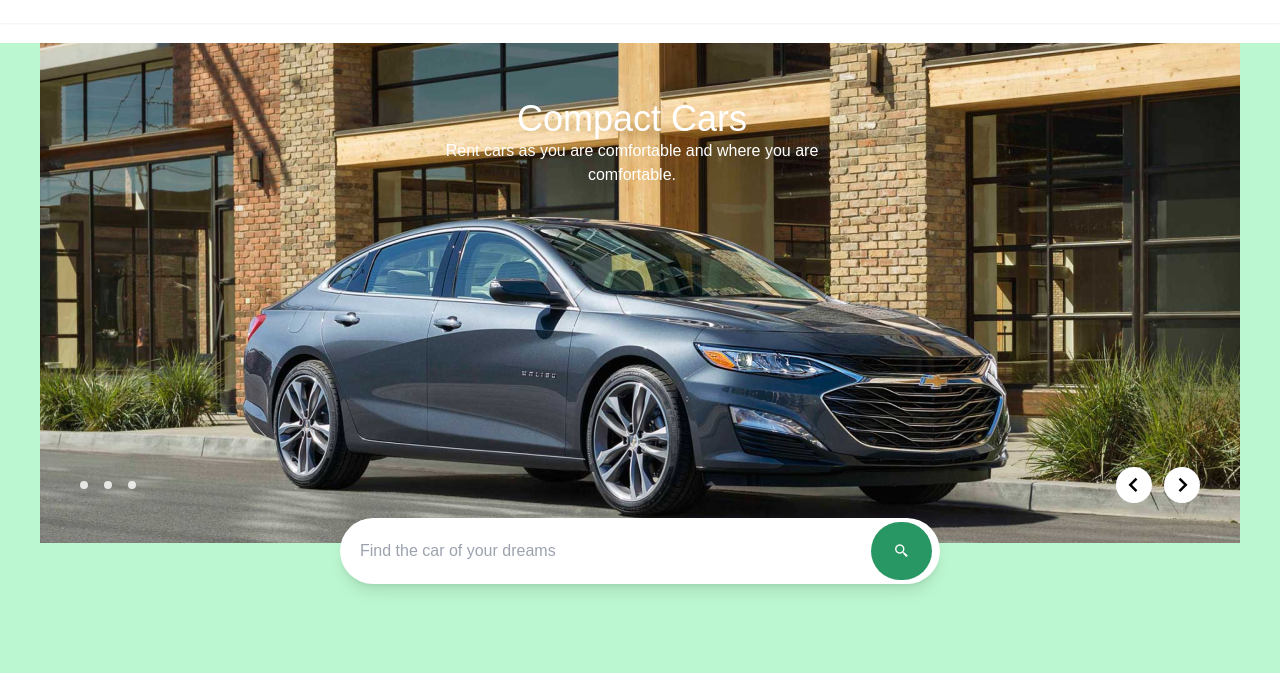
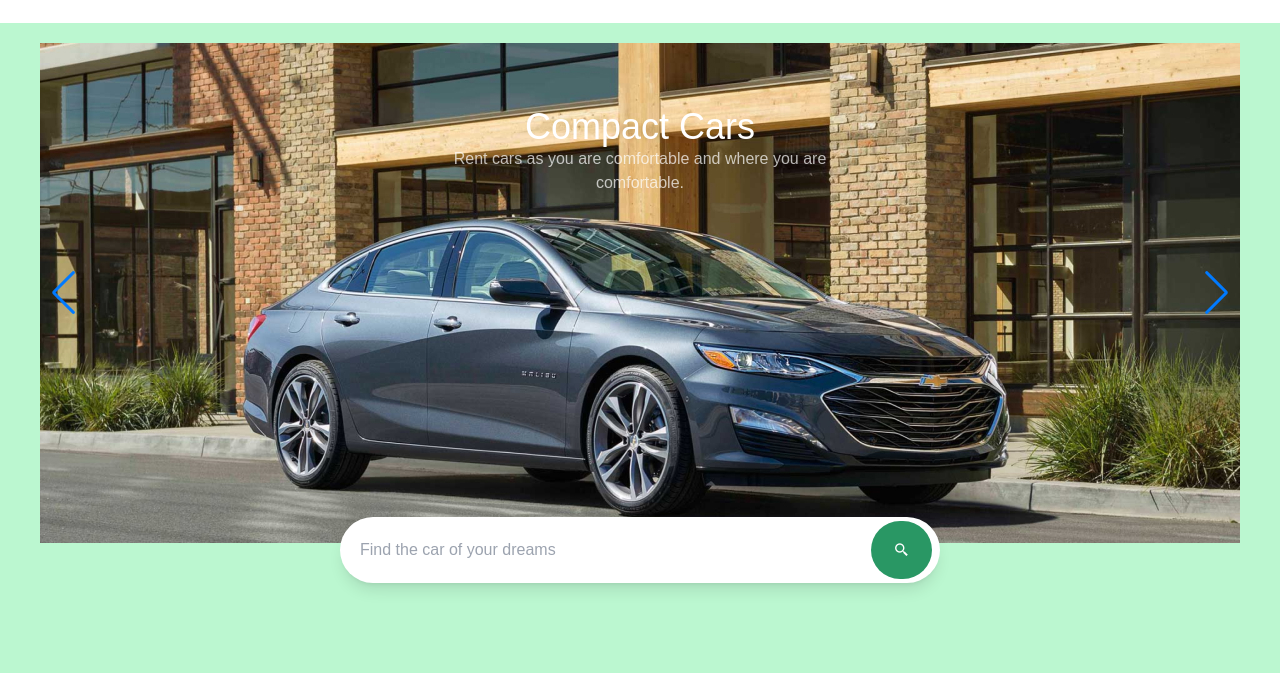
Before and after one commit to omadbeknasirullayev/drivo.com, a website: page src/index.html in a window 1280 px wide. Shown: the part 73-746 px from the top of the page. Drawn offline with nearby package versions, Linux system fonts and the light colour scheme.

Commit message:
added to main section slider

```diff
--- a/src/index.html
+++ b/src/index.html
@@ -5,6 +5,8 @@
   <meta charset="UTF-8">
   <meta http-equiv="X-UA-Compatible" content="IE=edge">
   <meta name="viewport" content="width=device-width, initial-scale=1.0">
+  <!-- Link Swiper's CSS -->
+  <link rel="stylesheet" href="https://cdn.jsdelivr.net/npm/swiper@9/swiper-bundle.min.css" />
   <!-- tailwind -->
   <script src="https://cdn.tailwindcss.com"></script>
   <!-- boc icon -->
@@ -108,44 +110,48 @@
     <section class="main">
       <div class="container ">
 
-        <div class="main__carusel relative mt-5 ">
-          <ul class="main__carusel--list">
-            <li class="main__carusel--list-img h-[500px] w-[1200px] relative ">
-              <img src="./images/compact-car.jpg" alt="Compact img" class="">
-             <div class="carusel__text absolute w-[416px] top-14 left-96 ">
-              <p class="text-white text-4xl text-center">Compact Cars</p>
-              <p class="text-white text-[16px] text-center">Rent cars as you are comfortable and where you are comfortable.</p>
-             </div>
-            </li>
-          </ul>
+        <div class="main__carusel relative pt-5 ">
+          <!-- Swiper -->
+          <div class="swiper mySwiper">
+            <div class="swiper-wrapper">
+              <div class="swiper-slide">
+                <img src="./images/compact-car.jpg" alt="">
+                <div class="absolute top-16 w-[400px]">
+                  <p class="text-white text-4xl ">Compact Cars</p>
+                  <p class="text-white/70 text-[16px]">Rent cars as you are comfortable and where you are comfortable.</p>
+                </div>
 
-          <ul class="carusel__main--indicator absolute top-[438px] left-10 flex w-14 items-center justify-between">
-            <li class="carusel__main--indicator-item bg-white/80 w-2 h-2 rounded-full "></li>
-            <li class="carusel__main--indicator-item bg-white/80 w-2 h-2 rounded-full "></li>
-            <li class="carusel__main--indicator-item bg-white/80 w-2 h-2 rounded-full "></li>
-          </ul>
+              </div>
+              <div class="swiper-slide"><img src="./images/sport-cars.png" alt=""></div>
+              <div class="swiper-slide"><img src="./images/vans-car.jpg" alt=""></div>
 
-          <button class="carusel__left-btn absolute w-9 h-9 rounded-full bg-white right-[88px] top-[424px]">
-              <i class="bx bx-chevron-left text-3xl"></i>
-          </button>
+            </div>
+            <div class="swiper-button-next"></div>
+            <div class="swiper-button-prev"></div>
+            <div class="swiper-pagination"></div>
+          </div>
 
-          <button class="carusel__left-btn absolute w-9 h-9 rounded-full bg-white right-10 top-[424px]">
-            <i class="bx bx-chevron-right text-3xl"></i>
-        </button>
+          <div
+            class="main__search absolute z-10 bg-white w-[600px] h-[66px] left-[300px] rounded-full shadow-lg flex justify-between items-center top-[95%]">
 
-        <div class="main__search absolute bg-white w-[600px] h-[66px] left-[300px] rounded-full shadow-lg flex justify-between items-center top-[95%]">
+            <input type="search" placeholder="Find the car of your dreams"
+              class="w-full border-none rounded-l-full ml-2 focus:ring-0">
 
-          <input type="search" placeholder="Find the car of your dreams" class="w-full border-none rounded-l-full ml-2 focus:ring-0">
+            <div
+              class="main__search-icon mr-2  w-[70px] h-[58px] flex items-center justify-center bg-[#299764] rounded-full">
+              <i class='bx bx-search-alt-2 text-white'></i>
+            </div>
 
-          <div class="main__search-icon mr-2  w-[70px] h-[58px] flex items-center justify-center bg-[#299764] rounded-full">
-            <i class='bx bx-search-alt-2 text-white'></i>
           </div>
+          <!-- Swiper JS -->
+          <script src="https://cdn.jsdelivr.net/npm/swiper@9/swiper-bundle.min.js"></script>
+
+          <!-- Initialize Swiper -->
+
 
         </div>
 
-        </div>
-
-        </div>
+      </div>
 
       </div>
     </section>
@@ -159,21 +165,29 @@
             Choose the car of your dreams
           </p>
           <p class="dream__info-text text-[16px] text-[#555555] ">
-            We provide our customers with the most incredible driving emotions. That is why there are only world-class cars in our fleet
+            We provide our customers with the most incredible driving emotions. That is why there are only world-class
+            cars in our fleet
           </p>
         </div>
 
         <ul class="dream__menu mt-10 w-[476px] flex mx-auto items-center justify-between">
-         <li class="dream__menu-item w-[155px] compact h-14 flex items-center justify-center rounded-full border border-[#E5E7EA] cursor-pointer hover:bg-[#F5F5F5] active:bg-[#299764] active:text-white">Compact</li>
-         <li class="dream__menu-item w-[155px] sport h-14 flex items-center justify-center rounded-full border border-[#E5E7EA] cursor-pointer hover:bg-[#F5F5F5] active:bg-[#299764] active:text-white">Sport Cars</li>
-         <li class="dream__menu-item w-[155px] vans h-14 flex items-center justify-center rounded-full border border-[#E5E7EA] cursor-pointer hover:bg-[#F5F5F5] active:bg-[#299764] active:text-white">Vans</li>
+          <li
+            class="dream__menu-item w-[155px] compact h-14 flex items-center justify-center rounded-full border border-[#E5E7EA] cursor-pointer hover:bg-[#F5F5F5] active:bg-[#299764] active:text-white">
+            Compact</li>
+          <li
+            class="dream__menu-item w-[155px] sport h-14 flex items-center justify-center rounded-full border border-[#E5E7EA] cursor-pointer hover:bg-[#F5F5F5] active:bg-[#299764] active:text-white">
+            Sport Cars</li>
+          <li
+            class="dream__menu-item w-[155px] vans h-14 flex items-center justify-center rounded-full border border-[#E5E7EA] cursor-pointer hover:bg-[#F5F5F5] active:bg-[#299764] active:text-white">
+            Vans</li>
         </ul>
 
         <ul class="dream__card mt-5 flex flex-wrap justify-between">
           <!-- here card renders   -->
         </ul>
 
-        <button type="button" class="view__all-cars bg-[#299764] w-[173px] h-[58px] rounded-full text-white mt-5 ml-[42%]">
+        <button type="button"
+          class="view__all-cars bg-[#299764] w-[173px] h-[58px] rounded-full text-white mt-5 ml-[42%]">
           Viev all cars
         </button>
       </div>
@@ -187,7 +201,8 @@
           <div class="comment__info flex flex-col px-20 bg-slate-400">
 
             <div class="comment__info-logo flex items-center gap-4">
-              <div class="comment__info--logo-icon bg-white w-5 h-5 rounded-full flex items-center justify-center cursor-pointer">
+              <div
+                class="comment__info--logo-icon bg-white w-5 h-5 rounded-full flex items-center justify-center cursor-pointer">
                 <img src="./images/google.svg" alt="">
               </div>
               <p class="comment__info--logo-text text-[#4285F4]">From Google</p>
@@ -242,6 +257,7 @@
 
   <script src="https://cdnjs.cloudflare.com/ajax/libs/flowbite/1.6.3/flowbite.min.js"></script>
   <script src="./utils/utils.js"></script>
+  <script src="./scripts/slide.js"></script>
   <script src="./scripts/cars.js"></script>
   <script src="./scripts/script.js"></script>
   <script src="./scripts/renders.js"></script>
--- a/src/scripts/slide.js
+++ b/src/scripts/slide.js
@@ -0,0 +1,15 @@
+"use strict"
+
+var swiper = new Swiper(".mySwiper", {
+    slidesPerView: 1,
+    spaceBetween: 30,
+    loop: true,
+    pagination: {
+      el: ".swiper-pagination",
+      clickable: true,
+    },
+    navigation: {
+      nextEl: ".swiper-button-next",
+      prevEl: ".swiper-button-prev",
+    },
+  });
--- a/src/styles/style.css
+++ b/src/styles/style.css
@@ -4,99 +4,29 @@
     margin: 0 auto !important;
     font-family: sans-serif;
 }
-/*
-* {
-    box-sizing: border-box;
-  }
 
+.swiper {
+  width: 100%;
+  height: 100%;
+}
 
+.swiper-slide {
+  text-align: center;
+  font-size: 18px;
+  background: #fff;
+  display: flex;
+  justify-content: center;
+  align-items: center;
+}
 
-  .slider-wrapper {
-    margin: 1rem;
-    position: relative;
-    overflow: hidden;
-  }
+.swiper-slide img {
+  display: block;
+  width: 100%;
+  height: 100%;
+  object-fit: cover;
+}
 
-  .slides-container {
-     height: calc(100vh - 2rem);
-    width: 100%;
-    display: flex;
-    overflow: scroll;
-    scroll-behavior: smooth;
-    list-style: none;
-    margin: 0;
-    padding: 0;
-  }
-
-  .slide-arrow {
-    position: absolute;
-    display: flex;
-    top: 0;
-    bottom: 0;
-    margin: auto;
-    height: 4rem;
-    background-color: white;
-    border: none;
-    width: 2rem;
-    font-size: 3rem;
-    padding: 0;
-    cursor: pointer;
-    opacity: 0.5;
-    transition: opacity 100ms;
-  }
-
-  .slide-arrow:hover,
-  .slide-arrow:focus {
-    opacity: 1;
-  }
-
-  #slide-arrow-prev {
-    left: 0;
-    padding-left: 0.25rem;
-    border-radius: 0 2rem 2rem 0;
-  }
-
-  #slide-arrow-next {
-    right: 0;
-    padding-left: 0.75rem;
-    border-radius: 2rem 0 0 2rem;
-  }
-
-  .slide {
-    width: 100%;
-    height: 100%;
-    flex: 1 0 100%;
-  } */
-
-  /* .slide:nth-child(1) {
-    background-color: #49b293;
-  }
-
-  .slide:nth-child(2) {
-    background-color: #b03532;
-  }
-
-  .slide:nth-child(3) {
-    background-color: #6a478f;
-    margin: 0;
-  }
-
-  .slide:nth-child(4) {
-    background-color: #da6f2b;
-  } */
-
-/*
-  footer {
-    padding: 1em;
-    text-align: center;
-    background-color: #FFDFB9;
-  }
-
-  footer a {
-    color: inherit;
-    text-decoration: none;
-  }
-
-  footer .heart {
-    color: #DC143C;
-  } */
+.swiper {
+  margin-left: auto;
+  margin-right: auto;
+}
```
